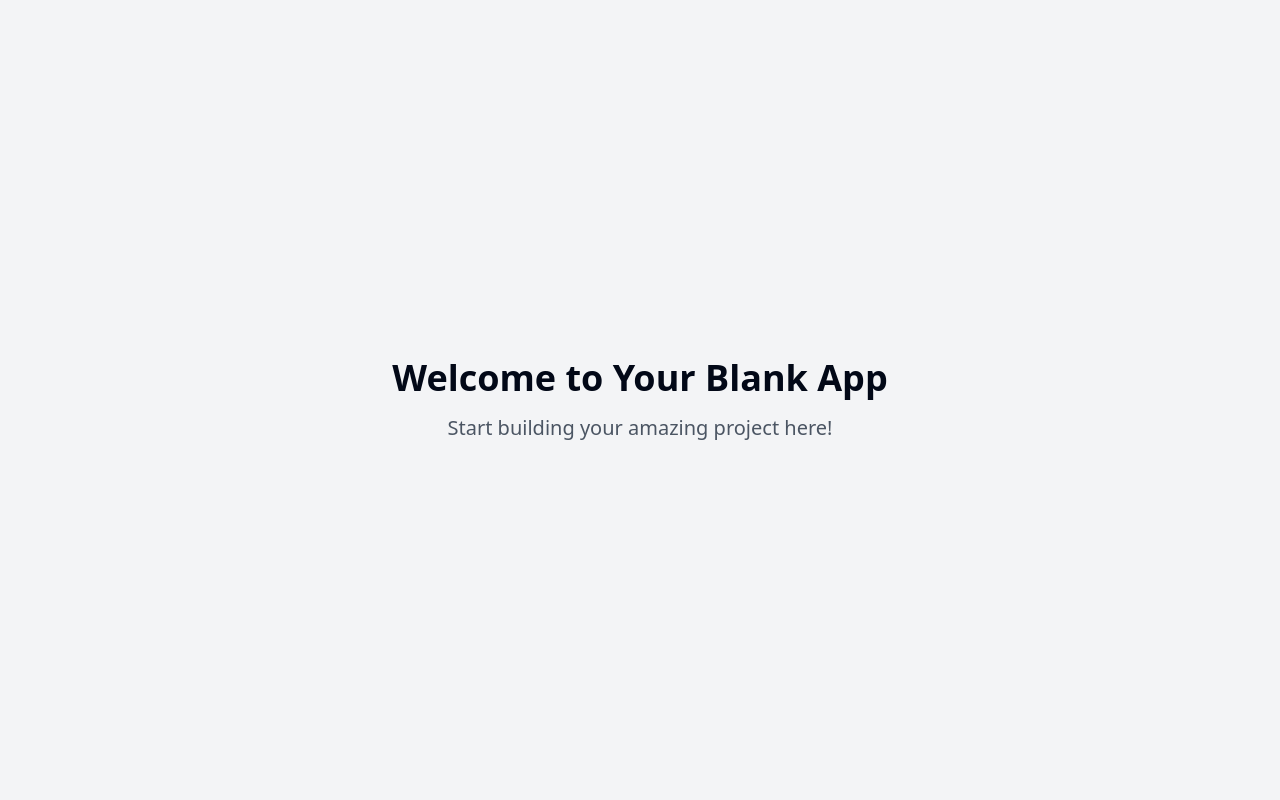
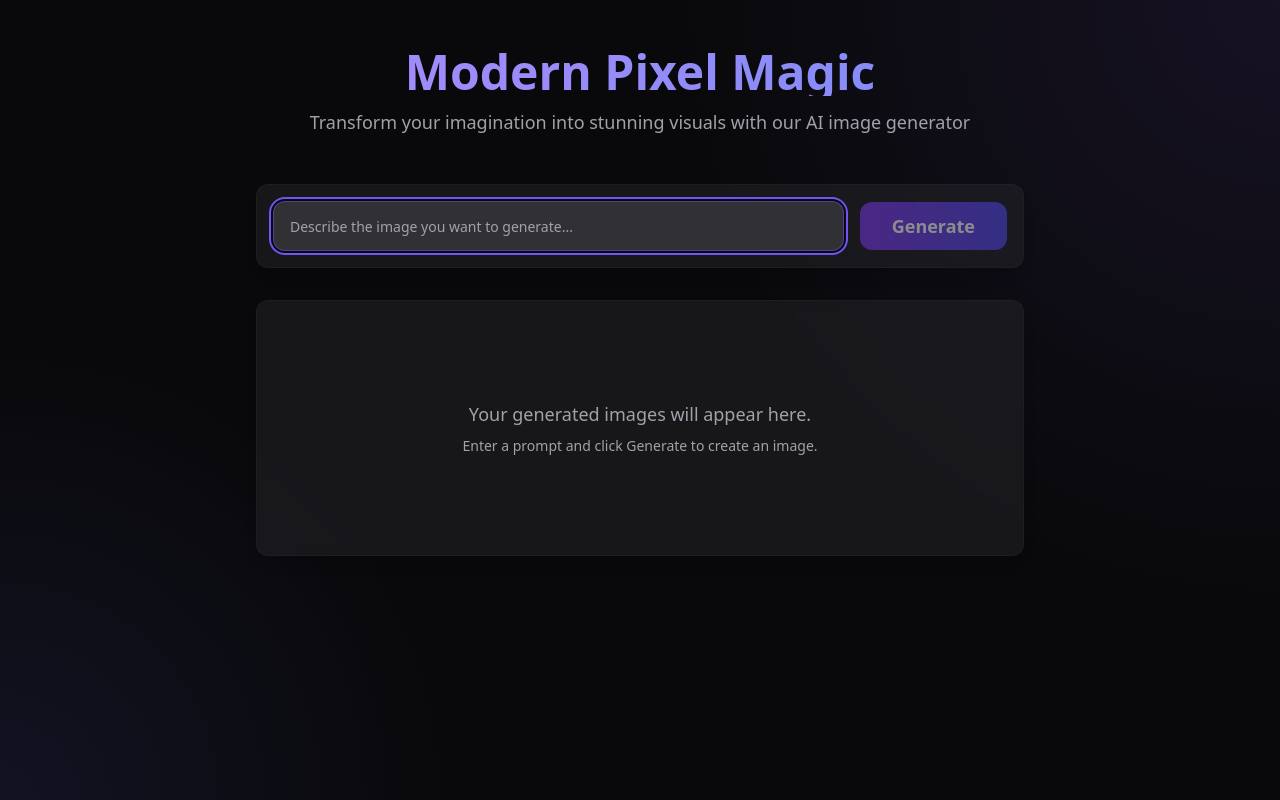
Before and after one commit to mohitdebian/PIXEL-MAGIC, a React (Vite) app: page / in a window 1280 px wide. Built offline with nearby package versions, Linux system fonts and the light colour scheme.

Commit message:
feat: Implement AI image generator
Implement a webpage with a text input, generate button, and image grid.
Use a dark theme, animations, rounded corners, and a minimalistic layout.

```diff
--- /dev/null
+++ b/src/components/GenerateButton.tsx
@@ -0,0 +1,30 @@
+
+import React from 'react';
+import { Button } from "@/components/ui/button";
+
+interface GenerateButtonProps {
+  onClick: () => void;
+  disabled: boolean;
+  isLoading: boolean;
+}
+
+const GenerateButton: React.FC<GenerateButtonProps> = ({
+  onClick,
+  disabled,
+  isLoading
+}) => {
+  return (
+    <Button
+      onClick={onClick}
+      disabled={disabled || isLoading}
+      className={`px-8 py-6 font-semibold text-lg rounded-lg button-glow
+        ${isLoading ? 'opacity-80' : 'hover:scale-105'}
+        bg-gradient-to-r from-violet-600 to-indigo-600 text-white transition-all duration-300
+        disabled:opacity-50 disabled:cursor-not-allowed disabled:hover:scale-100`}
+    >
+      {isLoading ? 'Generating...' : 'Generate'}
+    </Button>
+  );
+};
+
+export default GenerateButton;
--- /dev/null
+++ b/src/components/ImageGrid.tsx
@@ -0,0 +1,52 @@
+
+import React from 'react';
+
+interface Image {
+  id: string;
+  url: string;
+  prompt: string;
+}
+
+interface ImageGridProps {
+  images: Image[];
+  isLoading: boolean;
+}
+
+const ImageGrid: React.FC<ImageGridProps> = ({ images, isLoading }) => {
+  if (images.length === 0 && !isLoading) {
+    return (
+      <div className="flex flex-col items-center justify-center h-64 glass-card rounded-xl p-6 mt-8 animate-fade-in">
+        <p className="text-lg text-muted-foreground text-center">
+          Your generated images will appear here.
+        </p>
+        <p className="text-sm text-muted-foreground mt-2 text-center">
+          Enter a prompt and click Generate to create an image.
+        </p>
+      </div>
+    );
+  }
+
+  return (
+    <div className="grid grid-cols-1 sm:grid-cols-2 lg:grid-cols-3 gap-6 mt-8">
+      {images.map((image) => (
+        <div
+          key={image.id}
+          className="overflow-hidden rounded-xl glass-card group hover:shadow-lg transition-all duration-300 animate-fade-in"
+        >
+          <div className="relative aspect-square">
+            <img
+              src={image.url}
+              alt={image.prompt}
+              className="w-full h-full object-cover transition-transform duration-500 group-hover:scale-105"
+            />
+          </div>
+          <div className="p-3 text-sm text-muted-foreground">
+            <p className="truncate">{image.prompt}</p>
+          </div>
+        </div>
+      ))}
+    </div>
+  );
+};
+
+export default ImageGrid;
--- /dev/null
+++ b/src/components/LoadingSpinner.tsx
@@ -0,0 +1,22 @@
+
+import React from 'react';
+
+interface LoadingSpinnerProps {
+  size?: 'small' | 'medium' | 'large';
+}
+
+const LoadingSpinner: React.FC<LoadingSpinnerProps> = ({ size = 'medium' }) => {
+  const sizeClasses = {
+    small: 'w-6 h-6',
+    medium: 'w-12 h-12',
+    large: 'w-16 h-16',
+  };
+
+  return (
+    <div className="flex justify-center items-center">
+      <div className={`${sizeClasses[size]} rounded-full border-4 border-muted border-t-primary animate-spin-slow`}></div>
+    </div>
+  );
+};
+
+export default LoadingSpinner;
--- /dev/null
+++ b/src/components/PromptInput.tsx
@@ -0,0 +1,34 @@
+
+import React, { useState } from 'react';
+import { Input } from "@/components/ui/input";
+
+interface PromptInputProps {
+  onPromptChange: (prompt: string) => void;
+  disabled: boolean;
+}
+
+const PromptInput: React.FC<PromptInputProps> = ({ onPromptChange, disabled }) => {
+  const [prompt, setPrompt] = useState('');
+
+  const handleInputChange = (e: React.ChangeEvent<HTMLInputElement>) => {
+    const newPrompt = e.target.value;
+    setPrompt(newPrompt);
+    onPromptChange(newPrompt);
+  };
+
+  return (
+    <div className="w-full relative">
+      <Input
+        type="text"
+        placeholder="Describe the image you want to generate..."
+        value={prompt}
+        onChange={handleInputChange}
+        disabled={disabled}
+        className="px-4 py-6 bg-input text-foreground rounded-lg w-full input-glow text-lg"
+        autoFocus
+      />
+    </div>
+  );
+};
+
+export default PromptInput;
--- a/src/index.css
+++ b/src/index.css
@@ -1,101 +1,80 @@
+
 @tailwind base;
 @tailwind components;
 @tailwind utilities;
 
 @layer base {
   :root {
-    --background: 0 0% 100%;
-    --foreground: 222.2 84% 4.9%;
-
-    --card: 0 0% 100%;
-    --card-foreground: 222.2 84% 4.9%;
-
-    --popover: 0 0% 100%;
-    --popover-foreground: 222.2 84% 4.9%;
-
-    --primary: 222.2 47.4% 11.2%;
-    --primary-foreground: 210 40% 98%;
-
-    --secondary: 210 40% 96.1%;
-    --secondary-foreground: 222.2 47.4% 11.2%;
-
-    --muted: 210 40% 96.1%;
-    --muted-foreground: 215.4 16.3% 46.9%;
-
-    --accent: 210 40% 96.1%;
-    --accent-foreground: 222.2 47.4% 11.2%;
-
-    --destructive: 0 84.2% 60.2%;
-    --destructive-foreground: 210 40% 98%;
-
-    --border: 214.3 31.8% 91.4%;
-    --input: 214.3 31.8% 91.4%;
-    --ring: 222.2 84% 4.9%;
-
-    --radius: 0.5rem;
-
-    --sidebar-background: 0 0% 98%;
-
-    --sidebar-foreground: 240 5.3% 26.1%;
-
-    --sidebar-primary: 240 5.9% 10%;
-
-    --sidebar-primary-foreground: 0 0% 98%;
-
-    --sidebar-accent: 240 4.8% 95.9%;
-
-    --sidebar-accent-foreground: 240 5.9% 10%;
-
-    --sidebar-border: 220 13% 91%;
-
-    --sidebar-ring: 217.2 91.2% 59.8%;
+    --background: 240 10% 3.9%;
+    --foreground: 0 0% 98%;
+    --card: 240 10% 3.9%;
+    --card-foreground: 0 0% 98%;
+    --popover: 240 10% 3.9%;
+    --popover-foreground: 0 0% 98%;
+    --primary: 252 87% 64%;
+    --primary-foreground: 0 0% 98%;
+    --secondary: 240 3.7% 15.9%;
+    --secondary-foreground: 0 0% 98%;
+    --muted: 240 3.7% 15.9%;
+    --muted-foreground: 240 5% 64.9%;
+    --accent: 253 93% 61%;
+    --accent-foreground: 0 0% 98%;
+    --destructive: 0 62.8% 30.6%;
+    --destructive-foreground: 0 0% 98%;
+    --border: 240 3.7% 15.9%;
+    --input: 240 3.7% 20%;
+    --ring: 252 87% 64%;
+    --radius: 0.75rem;
   }
 
-  .dark {
-    --background: 222.2 84% 4.9%;
-    --foreground: 210 40% 98%;
-
-    --card: 222.2 84% 4.9%;
-    --card-foreground: 210 40% 98%;
-
-    --popover: 222.2 84% 4.9%;
-    --popover-foreground: 210 40% 98%;
-
-    --primary: 210 40% 98%;
-    --primary-foreground: 222.2 47.4% 11.2%;
-
-    --secondary: 217.2 32.6% 17.5%;
-    --secondary-foreground: 210 40% 98%;
-
-    --muted: 217.2 32.6% 17.5%;
-    --muted-foreground: 215 20.2% 65.1%;
-
-    --accent: 217.2 32.6% 17.5%;
-    --accent-foreground: 210 40% 98%;
-
-    --destructive: 0 62.8% 30.6%;
-    --destructive-foreground: 210 40% 98%;
-
-    --border: 217.2 32.6% 17.5%;
-    --input: 217.2 32.6% 17.5%;
-    --ring: 212.7 26.8% 83.9%;
-    --sidebar-background: 240 5.9% 10%;
-    --sidebar-foreground: 240 4.8% 95.9%;
-    --sidebar-primary: 224.3 76.3% 48%;
-    --sidebar-primary-foreground: 0 0% 100%;
-    --sidebar-accent: 240 3.7% 15.9%;
-    --sidebar-accent-foreground: 240 4.8% 95.9%;
-    --sidebar-border: 240 3.7% 15.9%;
-    --sidebar-ring: 217.2 91.2% 59.8%;
-  }
-}
-
-@layer base {
   * {
     @apply border-border;
   }
 
   body {
-    @apply bg-background text-foreground;
+    @apply bg-background text-foreground font-sans antialiased min-h-screen;
+    background-image: radial-gradient(
+      circle at top right,
+      rgba(139, 92, 246, 0.1),
+      transparent 40%
+    ),
+    radial-gradient(
+      circle at bottom left,
+      rgba(99, 102, 241, 0.1),
+      transparent 30%
+    );
+    background-attachment: fixed;
+  }
+
+  /* Custom scrollbar */
+  ::-webkit-scrollbar {
+    width: 8px;
+    height: 8px;
+  }
+
+  ::-webkit-scrollbar-track {
+    @apply bg-secondary/30;
+  }
+
+  ::-webkit-scrollbar-thumb {
+    @apply bg-primary/50 rounded-full;
+  }
+
+  ::-webkit-scrollbar-thumb:hover {
+    @apply bg-primary/70;
   }
 }
+
+@layer components {
+  .glass-card {
+    @apply bg-secondary/50 backdrop-blur-sm border border-border/50 shadow-lg;
+  }
+
+  .input-glow {
+    @apply focus:outline-none focus:ring-2 focus:ring-offset-0 focus:ring-primary/50 focus:border-primary/50 transition duration-200;
+  }
+
+  .button-glow {
+    @apply hover:bg-primary hover:shadow-[0_0_15px_rgba(139,92,246,0.5)] transition-all duration-300;
+  }
+}
--- a/src/pages/Index.tsx
+++ b/src/pages/Index.tsx
@@ -1,11 +1,106 @@
-// Update this page (the content is just a fallback if you fail to update the page)
 
-const Index = () => {
+import React, { useState } from 'react';
+import PromptInput from '@/components/PromptInput';
+import GenerateButton from '@/components/GenerateButton';
+import ImageGrid from '@/components/ImageGrid';
+import LoadingSpinner from '@/components/LoadingSpinner';
+import { toast } from "sonner";
+
+// Mock function to simulate image generation
+// In a real implementation, this would call an AI image API
+const mockGenerateImage = (prompt: string): Promise<{id: string, url: string, prompt: string}> => {
+  return new Promise((resolve) => {
+    // Simulate API call delay
+    setTimeout(() => {
+      const randomId = Math.random().toString(36).substring(2, 15);
+
+      // For demo purpose, using placeholder images
+      const placeholderUrls = [
+        'https://images.unsplash.com/photo-1557682250-0ef193361e31',
+        'https://images.unsplash.com/photo-1513151233558-d860c5398176',
+        'https://images.unsplash.com/photo-1600132806370-bf17e65e942f',
+        'https://images.unsplash.com/photo-1614728263952-84ea256f9679',
+        'https://images.unsplash.com/photo-1618005182384-a83a8bd57fbe',
+      ];
+
+      const randomImageUrl = placeholderUrls[Math.floor(Math.random() * placeholderUrls.length)];
+
+      resolve({
+        id: randomId,
+        url: `${randomImageUrl}?q=${randomId}`,
+        prompt: prompt,
+      });
+    }, 1500); // Simulate 1.5 second delay
+  });
+};
+
+const Index: React.FC = () => {
+  const [prompt, setPrompt] = useState('');
+  const [isGenerating, setIsGenerating] = useState(false);
+  const [images, setImages] = useState<Array<{id: string, url: string, prompt: string}>>([]);
+
+  const handlePromptChange = (newPrompt: string) => {
+    setPrompt(newPrompt);
+  };
+
+  const handleGenerate = async () => {
+    if (!prompt.trim()) {
+      toast.error('Please enter a prompt first');
+      return;
+    }
+
+    setIsGenerating(true);
+
+    try {
+      const newImage = await mockGenerateImage(prompt);
+      setImages(prevImages => [newImage, ...prevImages]);
+      toast.success('Image generated successfully!');
+    } catch (error) {
+      toast.error('Failed to generate image. Please try again.');
+      console.error('Error generating image:', error);
+    } finally {
+      setIsGenerating(false);
+    }
+  };
+
   return (
-    <div className="min-h-screen flex items-center justify-center bg-gray-100">
-      <div className="text-center">
-        <h1 className="text-4xl font-bold mb-4">Welcome to Your Blank App</h1>
-        <p className="text-xl text-gray-600">Start building your amazing project here!</p>
+    <div className="min-h-screen flex flex-col items-center py-12 px-4">
+      <header className="text-center mb-12 animate-fade-in">
+        <h1 className="text-4xl md:text-5xl font-bold mb-3 bg-gradient-to-r from-violet-400 to-indigo-400 text-transparent bg-clip-text">
+          Modern Pixel Magic
+        </h1>
+        <p className="text-muted-foreground text-lg max-w-2xl mx-auto">
+          Transform your imagination into stunning visuals with our AI image generator
+        </p>
+      </header>
+
+      <div className="w-full max-w-3xl mx-auto">
+        <div className="flex flex-col md:flex-row gap-4 items-center glass-card p-4 rounded-xl animate-fade-in">
+          <div className="flex-1 w-full">
+            <PromptInput
+              onPromptChange={handlePromptChange}
+              disabled={isGenerating}
+            />
+          </div>
+          <div>
+            <GenerateButton
+              onClick={handleGenerate}
+              disabled={!prompt.trim()}
+              isLoading={isGenerating}
+            />
+          </div>
+        </div>
+
+        {isGenerating && (
+          <div className="flex justify-center my-10 animate-fade-in">
+            <div className="flex flex-col items-center">
+              <LoadingSpinner size="large" />
+              <p className="mt-4 text-muted-foreground">Creating your masterpiece...</p>
+            </div>
+          </div>
+        )}
+
+        <ImageGrid images={images} isLoading={isGenerating} />
       </div>
     </div>
   );
--- a/tailwind.config.ts
+++ b/tailwind.config.ts
@@ -1,3 +1,4 @@
+
 import type { Config } from "tailwindcss";
 
 export default {
@@ -14,6 +15,10 @@ export default {
       center: true,
       padding: '2rem',
       screens: {
+        'sm': '640px',
+        'md': '768px',
+        'lg': '1024px',
+        'xl': '1280px',
         '2xl': '1400px'
       }
     },
@@ -52,16 +57,6 @@ export default {
           DEFAULT: 'hsl(var(--card))',
           foreground: 'hsl(var(--card-foreground))'
         },
-				sidebar: {
-					DEFAULT: 'hsl(var(--sidebar-background))',
-					foreground: 'hsl(var(--sidebar-foreground))',
-					primary: 'hsl(var(--sidebar-primary))',
-					'primary-foreground': 'hsl(var(--sidebar-primary-foreground))',
-					accent: 'hsl(var(--sidebar-accent))',
-					'accent-foreground': 'hsl(var(--sidebar-accent-foreground))',
-					border: 'hsl(var(--sidebar-border))',
-					ring: 'hsl(var(--sidebar-ring))'
-				}
       },
       borderRadius: {
         lg: 'var(--radius)',
@@ -70,25 +65,44 @@ export default {
       },
       keyframes: {
         'accordion-down': {
-					from: {
-						height: '0'
+          from: { height: '0' },
+          to: { height: 'var(--radix-accordion-content-height)' }
         },
-					to: {
-						height: 'var(--radix-accordion-content-height)'
+        'accordion-up': {
+          from: { height: 'var(--radix-accordion-content-height)' },
+          to: { height: '0' }
+        },
+        'pulse-glow': {
+          '0%, 100%': {
+            opacity: '1',
+            boxShadow: '0 0 15px 2px rgba(139, 92, 246, 0.5)'
+          },
+          '50%': {
+            opacity: '0.85',
+            boxShadow: '0 0 25px 5px rgba(139, 92, 246, 0.7)'
           }
         },
-				'accordion-up': {
-					from: {
-						height: 'var(--radix-accordion-content-height)'
+        'fade-in': {
+          '0%': {
+            opacity: '0',
+            transform: 'translateY(10px)'
           },
-					to: {
-						height: '0'
+          '100%': {
+            opacity: '1',
+            transform: 'translateY(0)'
           }
+        },
+        'spin-slow': {
+          '0%': { transform: 'rotate(0deg)' },
+          '100%': { transform: 'rotate(360deg)' }
         }
       },
       animation: {
         'accordion-down': 'accordion-down 0.2s ease-out',
-				'accordion-up': 'accordion-up 0.2s ease-out'
+        'accordion-up': 'accordion-up 0.2s ease-out',
+        'pulse-glow': 'pulse-glow 2s infinite ease-in-out',
+        'fade-in': 'fade-in 0.5s ease-out',
+        'spin-slow': 'spin-slow 2s linear infinite'
       }
     }
   },
```
Lines whose indentation alone changed are shown as unchanged.
